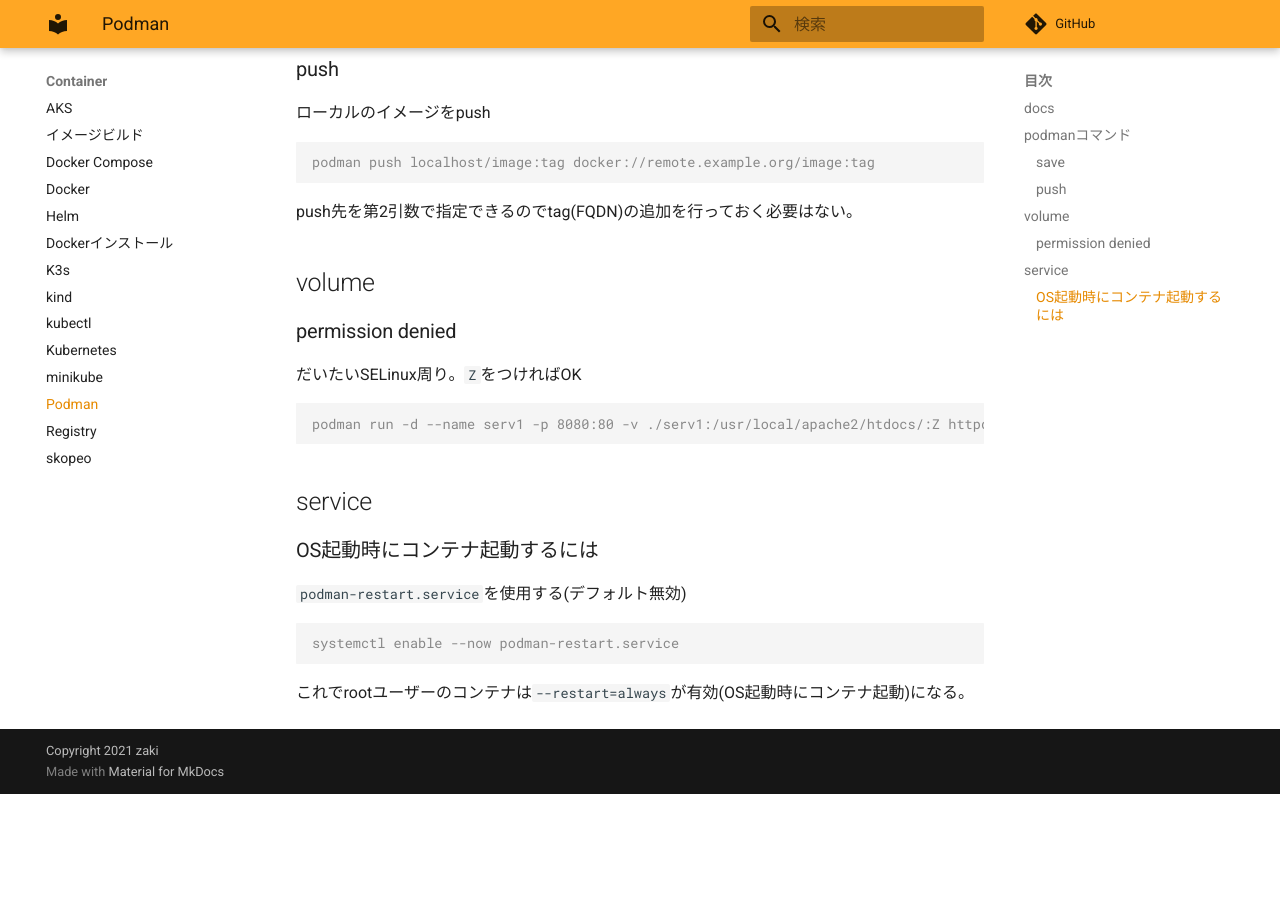
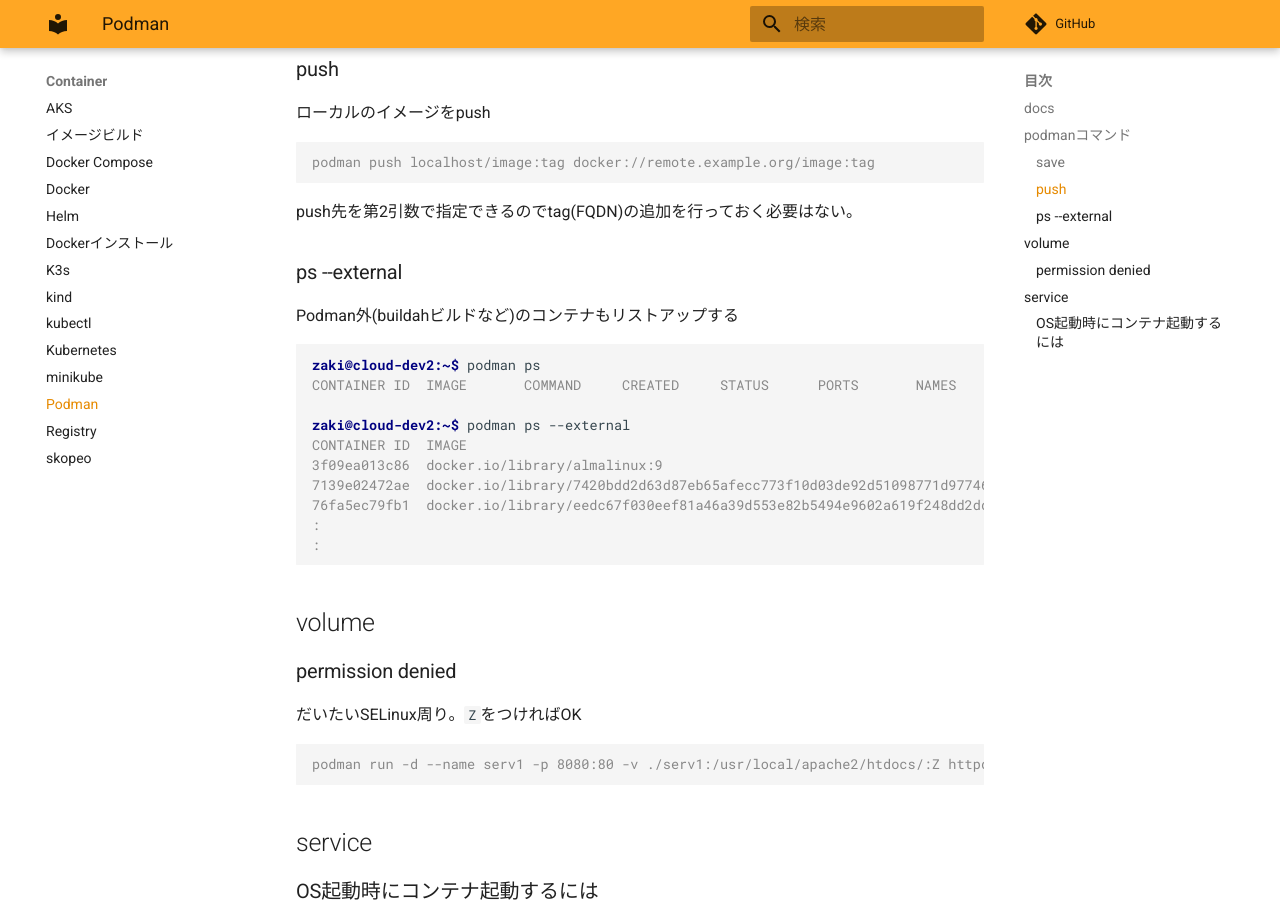
Before and after one commit to zaki-lknr/docs, an MkDocs documentation site: the page built from docs/Container/podman.md, in a window 1280 px wide and 900 px high, scrolled down 543 px. Built offline with MkDocs 1.6.1 and Material for MkDocs 9.7.7, drawn with Linux system fonts in a browser that asks for light colours; comment, search, counter and statistics services are not loaded; before the commit the page ends 1337 px from its top, so only the background shows below that.

Commit message:
add: container/podman: --external

````diff
--- a/docs/Container/podman.md
+++ b/docs/Container/podman.md
@@ -26,6 +26,23 @@ podman push localhost/image:tag docker://remote.example.org/image:tag
 
 push先を第2引数で指定できるのでtag(FQDN)の追加を行っておく必要はない。
 
+### ps --external
+
+Podman外(buildahビルドなど)のコンテナもリストアップする
+
+```console
+zaki@cloud-dev2:~$ podman ps
+CONTAINER ID  IMAGE       COMMAND     CREATED     STATUS      PORTS       NAMES
+
+zaki@cloud-dev2:~$ podman ps --external
+CONTAINER ID  IMAGE                                                                                          COMMAND     CREATED        STATUS      PORTS       NAMES
+3f09ea013c86  docker.io/library/almalinux:9                                                                  buildah     21 months ago  Storage                 almalinux-working-container
+7139e02472ae  docker.io/library/7420bdd2d63d87eb65afecc773f10d03de92d51098771d97746425c3043c3d95-tmp:latest  buildah     21 months ago  Storage                 83bdddbf089b-working-container
+76fa5ec79fb1  docker.io/library/eedc67f030eef81a46a39d553e82b5494e9602a619f248dd2dd377ea1194d536-tmp:latest  buildah     21 months ago  Storage                 c284335d223f-working-container
+:
+:
+```
+
 ## volume
 
 ### permission denied
````
